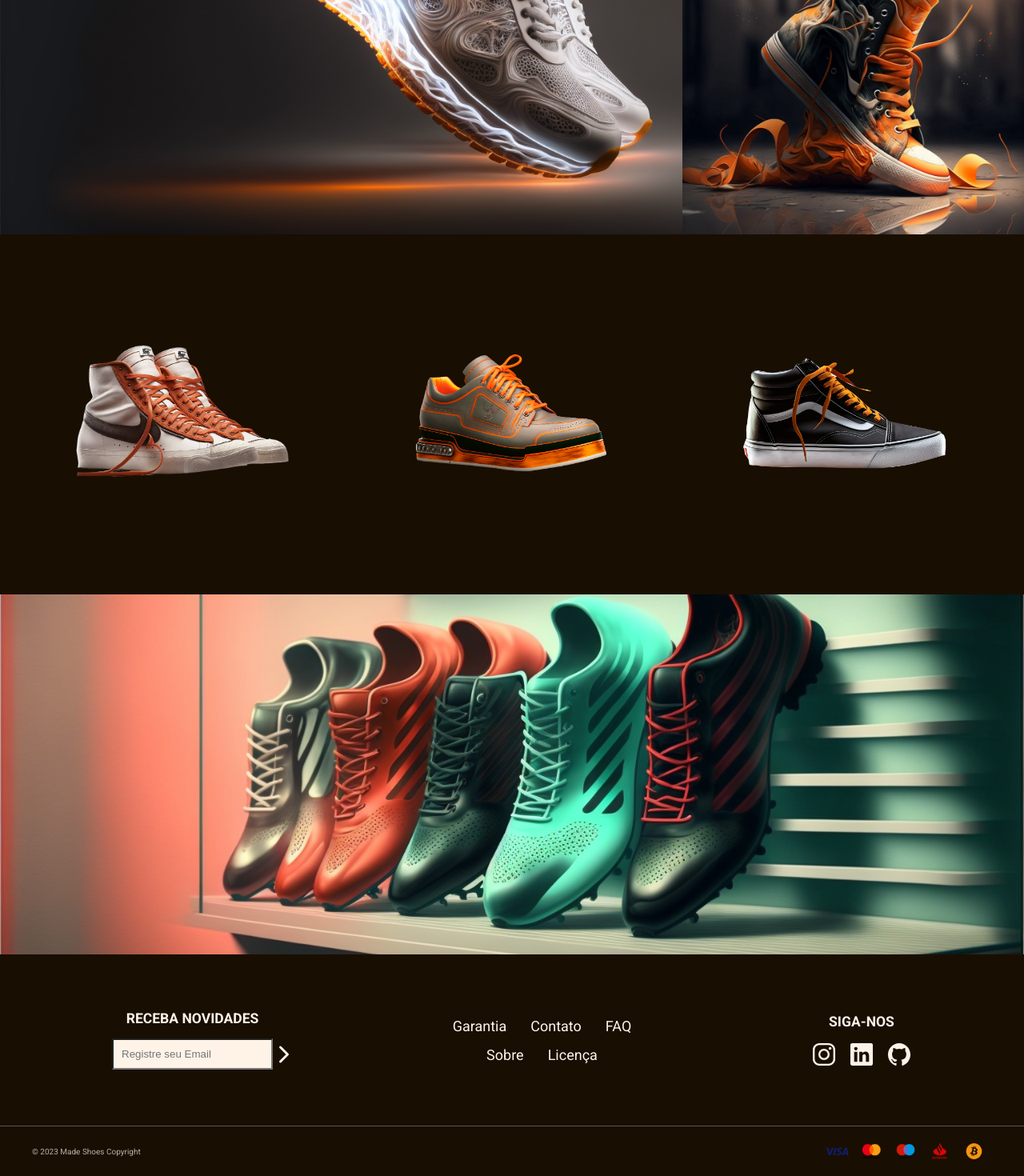
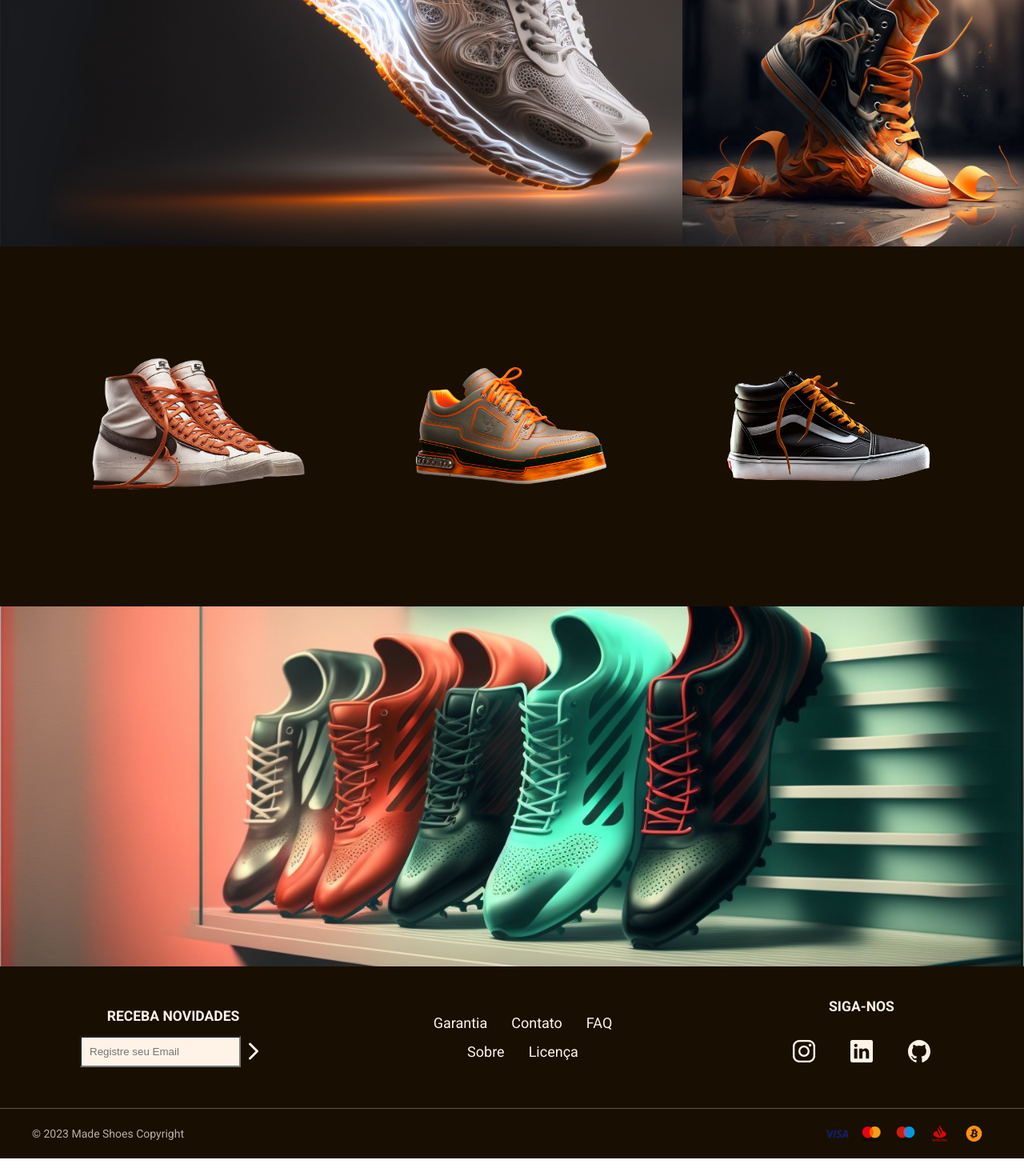
Before and after one commit to vitorMoraes03/front-tenis, a React (Create React App) app: page / in a window 1280 px wide. Shown: the part 619-2089 px from the top of the page at 80% size. After the commit the page ends 2067 px from the top, so only its background shows below. Built offline with nearby package versions, Linux system fonts and the light colour scheme.

Commit message:
css refactoring done

```diff
--- a/src/components/BigImage/index.js
+++ b/src/components/BigImage/index.js
@@ -1,5 +1,5 @@
-import styled from "styled-components"
-import bigImg from "../../images/bigimg-shop-sale.png"
+import styled from "styled-components";
+import bigImg from "../../images/bigimg-shop-sale.png";
 
 const StyedBigImage = styled.div`
     background-image: url(${bigImg});
--- a/src/components/Footer/index.js
+++ b/src/components/Footer/index.js
@@ -1,6 +1,7 @@
 import styled from "styled-components";
 import { Link } from "react-router-dom";
 import logosImg from "../../images/logos-credit-card.png"
+import { StyledFlex } from "../../global";
 
 const StyledFooter = styled.footer`
     color: var(--main-white);
@@ -9,7 +10,7 @@ const StyledFooter = styled.footer`
 
 const StyledFooterMain = styled.div`
     display: flex;
-    padding: 7rem 14rem;
+    padding: var(--space-medium) var(--space-big);
     justify-content: space-between;
     align-items: center;
 `
@@ -24,7 +25,6 @@ const StyledFooterCta = styled.div`
     div {
         display: flex;
         align-items: center;
-        position: relative;
         justify-content: center;
     }
 
@@ -36,8 +36,6 @@ const StyledFooterCta = styled.div`
 
     ion-icon {
         font-size: var(--icons-size);
-        position: absolute;
-        right: -3rem;
     }
 `
 
@@ -59,16 +57,6 @@ const StyledFooterMedia = styled.div`
         margin-bottom: var(--space-small);
         text-transform: uppercase;
         text-align: center;
-    }
-
-    div {
-        display: flex;
-        gap: var(--space-small);
-        justify-content: center;
-    }
-
-    ion-icon {
-        font-size: var(--icons-size);
     }
 `
 
@@ -113,19 +101,17 @@ export function Footer(){
                 </StyledFooterUls>
                 <StyledFooterMedia>
                     <h3>Siga-nos</h3>
-                    <div>
+                    <StyledFlex>
                         <ion-icon name="logo-instagram"></ion-icon>
                         <ion-icon name="logo-linkedin"></ion-icon>
                         <ion-icon name="logo-github"></ion-icon>
-                    </div>
+                    </StyledFlex>
                 </StyledFooterMedia>
             </StyledFooterMain>
-
             <StyledFooterBottom>
                     <p>© 2023 Made Shoes Copyright</p>
                     <img src={logosImg} alt={"Logos credit card"}/>
             </StyledFooterBottom>
         </StyledFooter>
-
     )
 }
--- a/src/components/Gallery/index.js
+++ b/src/components/Gallery/index.js
@@ -1,8 +1,4 @@
 import styled from "styled-components";
-import img1 from "../../images/rdy-1.png";
-import img2 from "../../images/rdy-2.png";
-import img3 from "../../images/rdy-3.png";
-import img4 from "../../images/rdy-4.png";
 import img5 from "../../images/rdy-5.png";
 import img6 from "../../images/rdy-6.png";
 import img7 from "../../images/rdy-7.png";
@@ -11,33 +7,20 @@ const StyledGallery = styled.section`
     display: flex;
     justify-content: center;
     align-items: center;
-    gap: 12rem;
+    gap: var(--space-big);
     height: 45rem;
-`
-
-const StyledGalleryParts = styled.div`
-
 
     img {
         width: 30rem;
     }
-
 `
-
-function GalleryParts(props){
-    return (
-        <StyledGalleryParts>
-            <img src={props.src} alt={props.alt}></img>
-        </StyledGalleryParts>
-    )
-}
 
 export function Gallery(){
     return (
         <StyledGallery>
-           <GalleryParts src={img7} alt={''}/>
-           <GalleryParts src={img5} alt={''}/>
-           <GalleryParts src={img6} alt={''}/>
+           <img src={img7} alt={''}/>
+           <img src={img5} alt={''}/>
+           <img src={img6} alt={''}/>
         </StyledGallery>
     )
 }
--- a/src/components/Home/index.js
+++ b/src/components/Home/index.js
@@ -4,18 +4,12 @@ import imgSideSecond from "../../images/allstar-jeans-men.png"
 import imgSideThird from "../../images/allstar-orange.png"
 
 const StyledWrapper = styled.div`
-    color: var(--main-white);
-
     h1, h2 {
         text-transform: uppercase;
     }
 
     h1 {
         font-size: 4rem;
-    }
-
-    h2 {
-
     }
 `
 
@@ -33,7 +27,7 @@ const StyledPromo = styled.div`
     border-top: 1px solid rgba(255,243,232, 0.3);
 
     p {
-        padding: 1rem;
+        padding: var(--space-small);
     }
 `
 
@@ -50,12 +44,8 @@ const StyledFeatured = styled.section`
         transform: translate(-50%, -50%);
         display: flex;
         flex-direction: column;
-        gap: 1rem;
+        gap: var(--space-small);
         text-align: center;
-    }
-
-    h1 {
-
     }
 `
 
@@ -79,7 +69,7 @@ const StyledSide = styled.section`
     }
 
     p {
-        margin-top: 1rem;
+        margin-top: var(--space-small);
     }
 `
 
--- a/src/components/Nav/index.js
+++ b/src/components/Nav/index.js
@@ -12,11 +12,10 @@ const StyledNavBar = styled.nav`
     z-index: 100;
     top: 0;
     background-color: var(--main-color);
-    color: var(--main-white);
 `
 
 const StyledLinks = styled(StyledFlex)`
-        div {
+    div {
         display: flex;
         align-items: center;
     }
@@ -38,16 +37,7 @@ const StyledLinks = styled(StyledFlex)`
     a {
         font-size: var(--font-medium);
         text-transform: uppercase;
-        align-self: center;
     }
-`
-
-const StyledIcons = styled(StyledFlex)`
-    ion-icon {
-        font-size: var(--icons-size);
-        color: var(--main-white);
-    }
-
 `
 
 export function NavBar(){
@@ -63,11 +53,11 @@ export function NavBar(){
                 <Link to={""}>Shop</Link>
                 <Link to={""}>Quem somos</Link>
             </StyledLinks>
-            <StyledIcons>
+            <StyledFlex>
                 <Link to={""}><ion-icon name="search-outline"></ion-icon></Link>
                 <Link to={""}><ion-icon name="cart-outline"></ion-icon></Link>
                 <Link to={""}><ion-icon name="person-outline"></ion-icon></Link>
-            </StyledIcons>
+            </StyledFlex>
         </StyledNavBar>
     )
 }
--- a/src/global.js
+++ b/src/global.js
@@ -7,20 +7,18 @@ export const GlobalStyle = createGlobalStyle`
     padding: 0;
     margin: 0;
     list-style: none;
-    /* border: 1px solid red; */
   }
 
   html {
         font-size: 62.5%;
         font-family: 'Roboto', sans-serif;
+        color: var(--main-white);
 
-        --font-text: 1rem;
+        --font-text: 1.4rem;
         --font-medium: 1.5rem;
         --font-big: 1.8rem;
-
         --font-logo: 3.4rem;
         --icons-size: 3.2rem;
-
 
         --main-color: #190e02;
         --secondary-color: #e27c12;
@@ -30,7 +28,11 @@ export const GlobalStyle = createGlobalStyle`
 
         --space-small: 1.5rem;
         --space-medium: 4rem;
-        --space-big: 14rem;
+        --space-big: 10rem;
+    }
+
+    ion-icon {
+      font-size: var(--icons-size);
     }
 
     ion-icon:hover,
@@ -48,6 +50,10 @@ export const GlobalStyle = createGlobalStyle`
     input {
       outline: none;
     }
+
+    p {
+      font-size: var(--font-text);
+    }
 `
 
 export const StyledFlex = styled.div`
```
